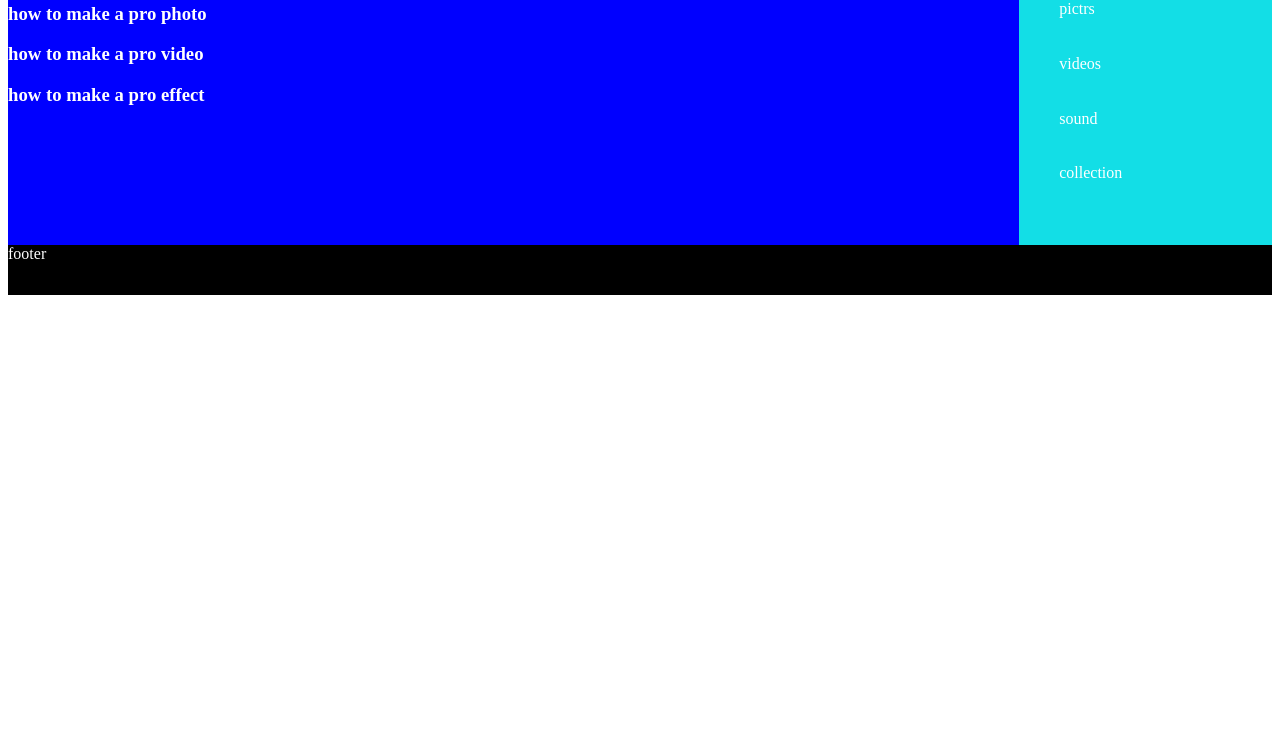
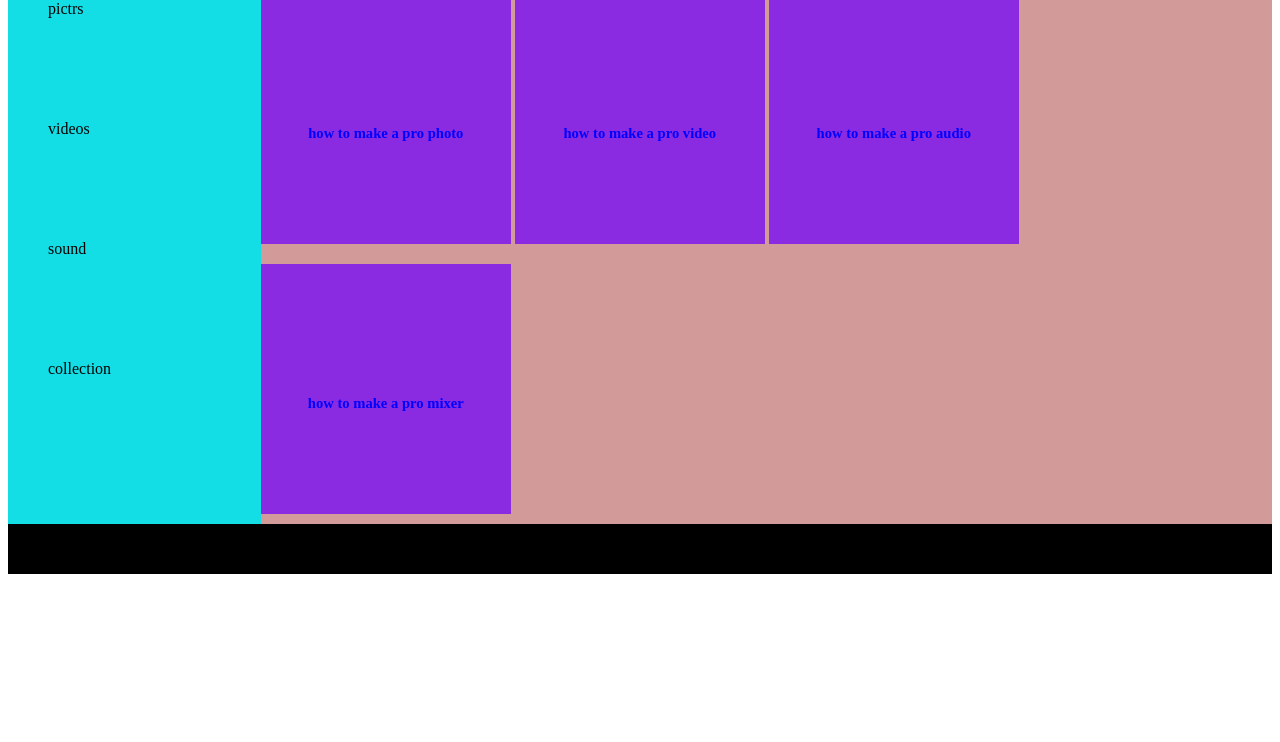
Before and after one commit to OldafTarotus/first-website, a plain HTML site: page index.html in a window 1280 px wide. Shown: the part 74-816 px from the top of the page. Drawn offline with Linux system fonts and the light colour scheme.

Commit message:
update 1

```diff
--- a/css/main.css
+++ b/css/main.css
@@ -9,14 +9,14 @@ body .page {
     grid-template-rows: repeat(3, 50px auto 50px);
     grid-template-areas:
     "logo nav nav nav nav"
-    "section section section section aside"
+    "aside section section section section "
     "footer footer footer footer footer";
-    color: white;
+    /* color: white; */
 }
 
 header {
     grid-area: logo;
-    background-color: white;
+    /* background-color: white; */
     /* color: white; */
 }
 
@@ -34,8 +34,29 @@ nav .first {
 
 section {
     grid-area: section;
-    background-color: blue;
-    /* color: white; */
+    background-color: rgb(211, 154, 154);
+        /* color: white; */
+}
+
+.one {
+    background-color: blueviolet;
+    color: blue;
+    font-weight: bold;
+    font-size: 12.5px;
+    height: 250px;
+    width: 250px;
+    display: inline-flex;
+    margin: 10px auto;
+    padding: 10px auto;
+}
+
+
+h3 {
+    height: 100%;
+    width: 100%;
+    display: flex;
+    justify-content: center;
+    align-items: center;
 }
 
 aside {
--- a/index.html
+++ b/index.html
@@ -28,26 +28,20 @@
       </ul>
     </aside>
     <section>
-      <article>
+      <article class="one photo">
         <h3>how to make a pro photo</h3>
-        <header></header>
-        <section></section>
-        <footer></footer>
       </article>
-      <article>
+      <article class="one video">
         <h3>how to make a pro video</h3>
-        <header></header>
-        <section></section>
-        <footer></footer>
       </article>
-      <article>
-        <h3>how to make a pro effect</h3>
-        <header></header>
-        <section></section>
-        <footer></footer>
+      <article class=" one audio">
+        <h3>how to make a pro audio</h3>
+      </article>
+      <article class="one mixer">
+        <h3>how to make a pro mixer</h3>
       </article>
     </section>
-    <footer>footer</footer>
+    <footer>All right recive &copy; 2022</footer>
   </div>
 </body>
 </html>
```
